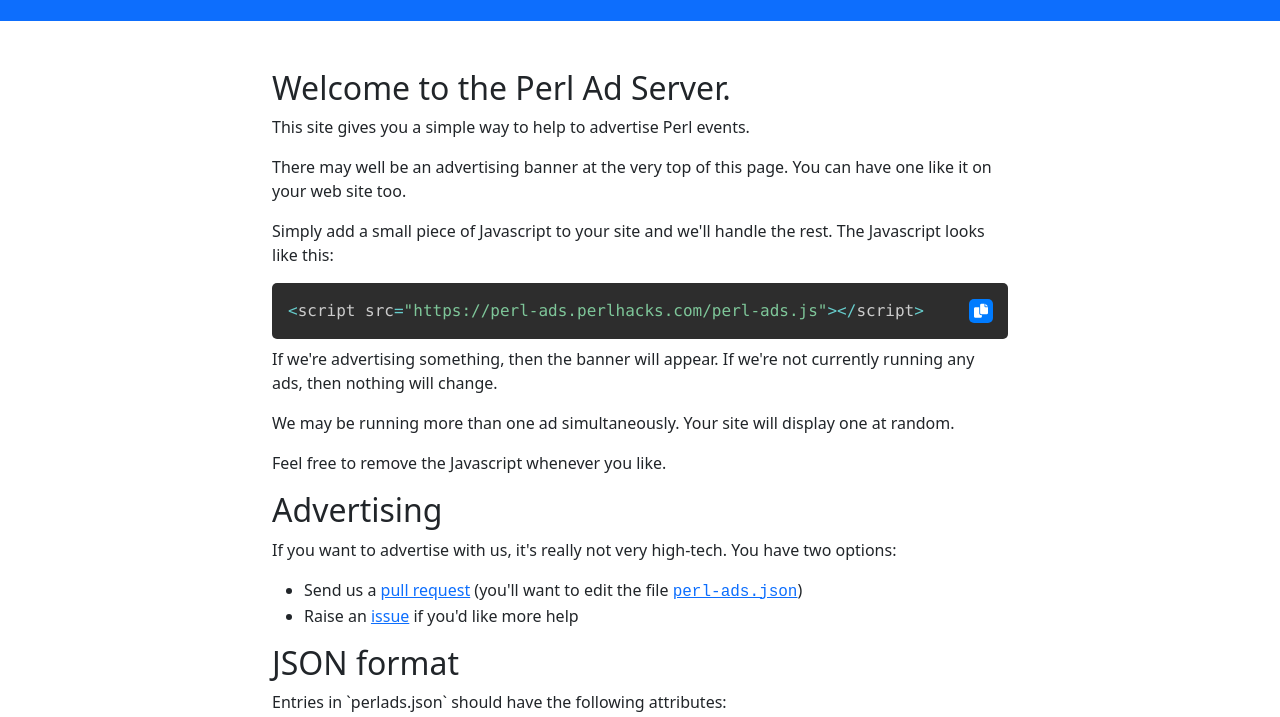
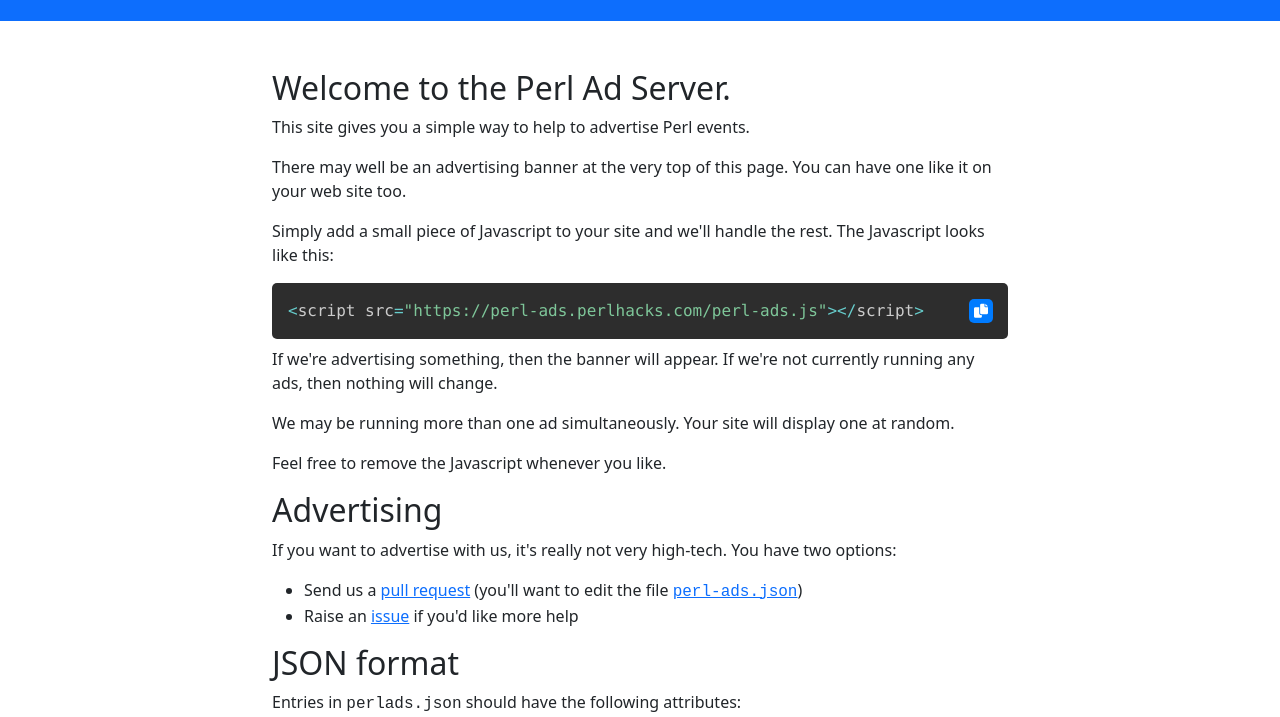
Before and after one commit to PerlToolsTeam/perl-ads, a plain HTML site: page docs/index.html in a window 1280 px wide. Shown: the part 83-800 px from the top of the page. Drawn offline with nearby package versions, Linux system fonts and the light colour scheme; no server answers.

Commit message:
Still not Markdown

```diff
--- a/docs/index.html
+++ b/docs/index.html
@@ -51,7 +51,7 @@
           <li>Raise an <a href="https://github.com/PerlToolsTeam/perl-ads/issues">issue</a> if you'd like more help</li>
         </ul>
         <h2>JSON format</h2>
-        <p>Entries in `perlads.json` should have the following attributes:</p>
+        <p>Entries in <tt>perlads.json</tt> should have the following attributes:</p>
         <ul>
           <li><b>title</b> - the title of the event</li>
           <li><b>description</b> - a brief description of the event</li>
```
